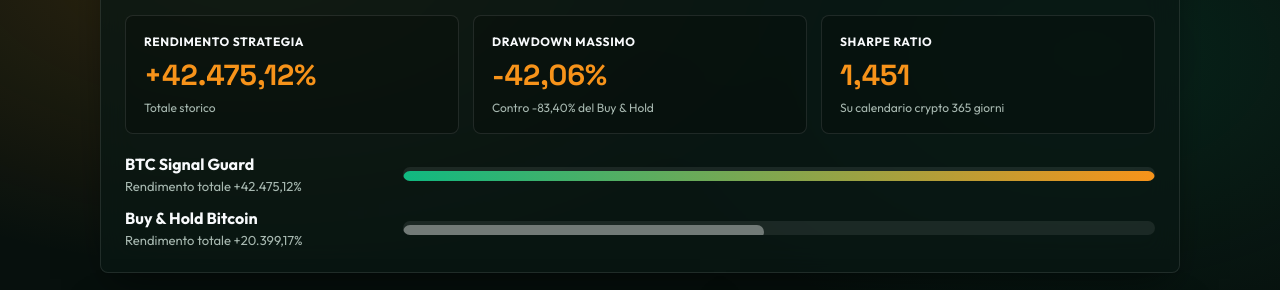
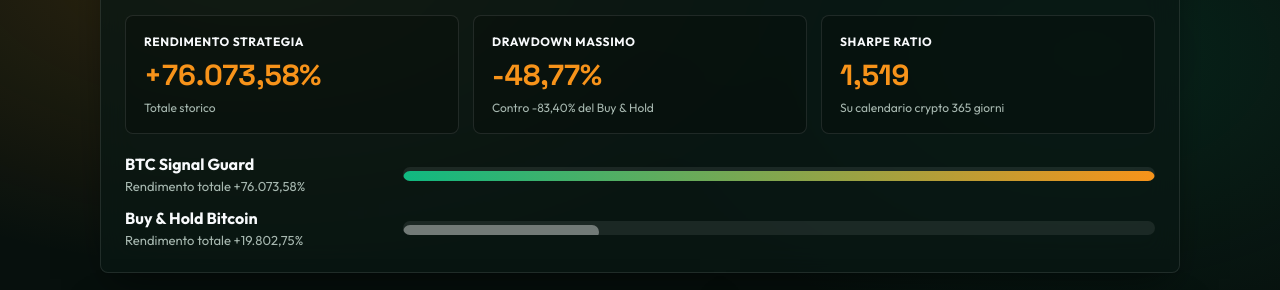
Before and after one commit to giuse2003/BTC_Prudential_Signal, a plain HTML site: page docs/index.html in a window 1280 px wide. Shown: the part 1642-1932 px from the top of the page. Drawn offline with Linux system fonts and the light colour scheme; no server answers.

Commit message:
Update dashboard backtest statistics

```diff
--- a/docs/index.html
+++ b/docs/index.html
@@ -113,17 +113,17 @@
         <div class="stats-grid">
           <div class="stat-card">
             <span class="stat-label">Rendimento strategia</span>
-            <strong>+42.475,12%</strong>
+            <strong>+76.073,58%</strong>
             <span>Totale storico</span>
           </div>
           <div class="stat-card">
             <span class="stat-label">Drawdown massimo</span>
-            <strong>-42,06%</strong>
+            <strong>-48,77%</strong>
             <span>Contro -83,40% del Buy & Hold</span>
           </div>
           <div class="stat-card">
             <span class="stat-label">Sharpe ratio</span>
-            <strong>1,451</strong>
+            <strong>1,519</strong>
             <span>Su calendario crypto 365 giorni</span>
           </div>
         </div>
@@ -132,16 +132,16 @@
           <div class="comparison-row">
             <div>
               <strong>BTC Signal Guard</strong>
-              <span>Rendimento totale +42.475,12%</span>
+              <span>Rendimento totale +76.073,58%</span>
             </div>
             <div class="bar"><span style="width: 100%"></span></div>
           </div>
           <div class="comparison-row muted-row">
             <div>
               <strong>Buy & Hold Bitcoin</strong>
-              <span>Rendimento totale +20.399,17%</span>
+              <span>Rendimento totale +19.802,75%</span>
             </div>
-            <div class="bar"><span style="width: 48%"></span></div>
+            <div class="bar"><span style="width: 26%"></span></div>
           </div>
         </div>
       </section>
```
Also changed, not shown: BASELINE_SYNC_CHECKLIST.md (+2 -0 lines).
